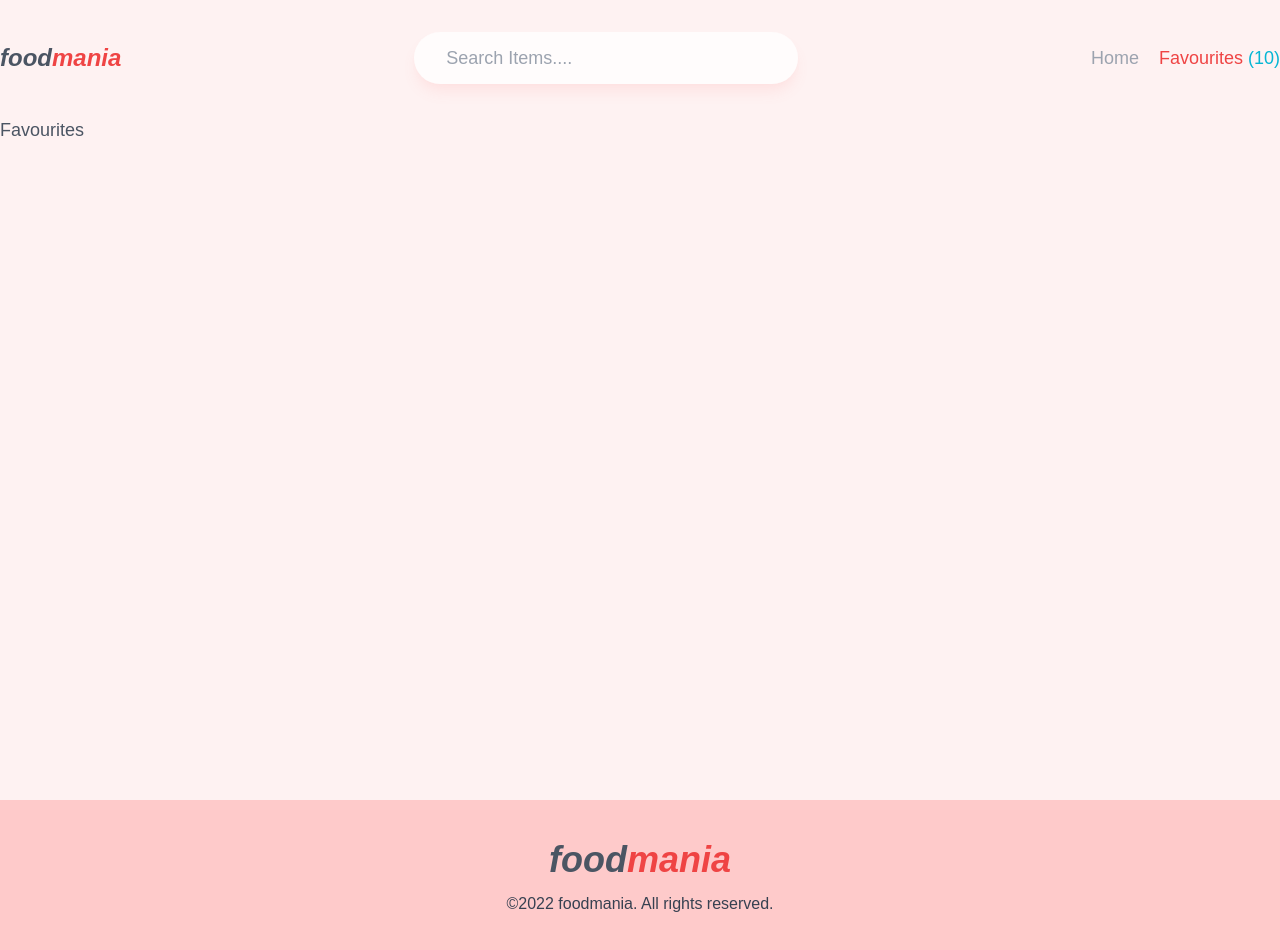
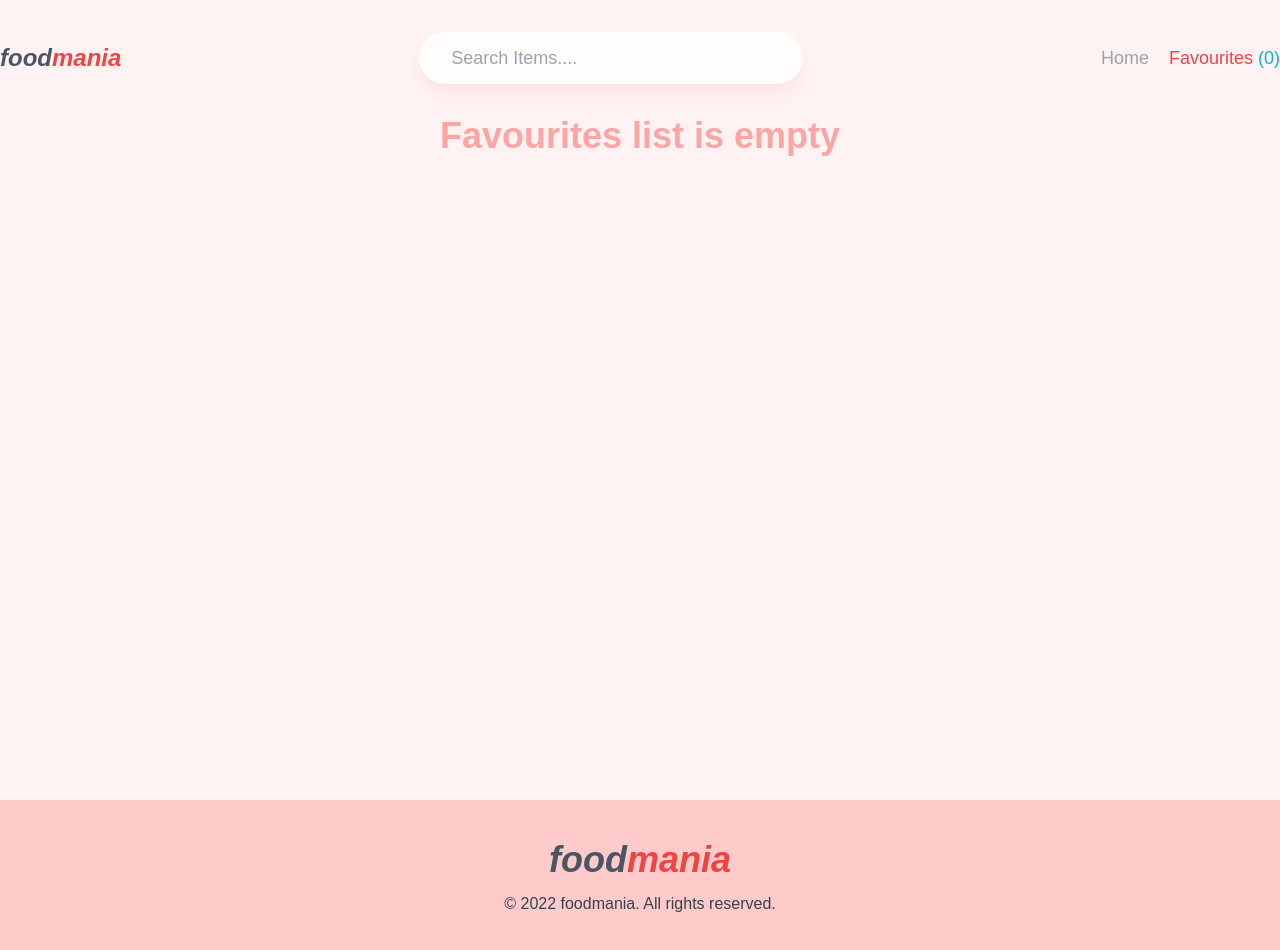
Before and after one commit to awesomedev82/foodmania-react, a React (Create React App) app: page /favourites in a window 1280 px wide. Shown: the top 950 px of the page. Built offline with nearby package versions, Linux system fonts and the light colour scheme.

Commit message:
add favourites item done

```diff
--- a/src/App.js
+++ b/src/App.js
@@ -1,4 +1,4 @@
-import { useRef, useState } from "react";
+import { useEffect, useRef, useState } from "react";
 import { Routes, Route, useNavigate } from "react-router-dom";
 import Favourites from "./components/Favourites";
 import Footer from "./components/Footer";
@@ -11,6 +11,10 @@ function App() {
   const [recipes, setRecipes] = useState([]);
   const [error, setError] = useState("");
   const [loading, setLoading] = useState(false);
+  const [saveItem, setsaveItem] = useState(() => {
+    const localData = localStorage.getItem("recipeData");
+    return localData ? JSON.parse(localData) : [];
+  });
   const input = useRef(null);
   const navigate = useNavigate();
   const handleSearch = (e) => {
@@ -44,10 +48,35 @@ function App() {
       setError(err.message);
     }
   };
+
+  const checkLocalData = (data) => {
+    const localData = JSON.parse(localStorage.getItem("recipeData"));
+    const existingData = localData?.some((item) => item.id === data.id);
+
+    if (!existingData) {
+      setsaveItem([...saveItem, data]);
+    } else {
+      const filterData = localData.filter((item) => item.id !== data.id);
+      setsaveItem(filterData);
+    }
+  };
+
+  const handleFavourites = (id) => {
+    fetch(`https://forkify-api.herokuapp.com/api/v2/recipes/${id}`)
+      .then((res) => res.json())
+      .then((data) => checkLocalData(data.data.recipe));
+
+    navigate("/favourites");
+  };
+
+  useEffect(() => {
+    localStorage.setItem("recipeData", JSON.stringify(saveItem));
+  }, [saveItem]);
   return (
     <>
       <div className="app min-h-screen bg-red-50 text-gray-600 text-lg">
         <Navbar
+          saveItem={saveItem}
           searchItem={searchItem}
           setSeachItem={setSeachItem}
           input={input}
@@ -66,8 +95,19 @@ function App() {
             }
           />
 
-          <Route path="/favourites" element={<Favourites />} />
-          <Route path="/recipe-item/:id" element={<RecipeItem />} />
+          <Route
+            path="/favourites"
+            element={<Favourites saveItem={saveItem} />}
+          />
+          <Route
+            path="/recipe-item/:id"
+            element={
+              <RecipeItem
+                handleFavourites={handleFavourites}
+                saveItem={saveItem}
+              />
+            }
+          />
         </Routes>
       </div>
 
--- a/src/components/Favourites.js
+++ b/src/components/Favourites.js
@@ -1,5 +1,20 @@
-const Favourites = () => {
-  return <div>Favourites</div>;
+import Recipe from "./Recipe";
+
+const Favourites = ({ saveItem }) => {
+  return (
+    <div className="favourites">
+      {saveItem.length === 0 && (
+        <p className="lg:text-4xl text-xl text-center text-red-300 font-semibold">
+          Favourites list is empty
+        </p>
+      )}
+      <div className="favourite container mx-auto py-5 flex flex-wrap justify-center gap-5">
+        {saveItem.map((recipe) => (
+          <Recipe key={recipe.id} recipe={recipe} />
+        ))}
+      </div>
+    </div>
+  );
 };
 
 export default Favourites;
--- a/src/components/Footer.js
+++ b/src/components/Footer.js
@@ -5,7 +5,7 @@ const Footer = () => {
         Food<span className=" text-red-500 ">Mania</span>
       </h2>
       <p className="text-gray-700">
-        &copy;2022 foodmania. All rights reserved.
+        &copy; 2022 foodmania. All rights reserved.
       </p>
     </footer>
   );
--- a/src/components/Navbar.js
+++ b/src/components/Navbar.js
@@ -1,6 +1,12 @@
 import { NavLink } from "react-router-dom";
 
-const Navbar = ({ handleSearch, searchItem, setSeachItem, input }) => {
+const Navbar = ({
+  handleSearch,
+  searchItem,
+  setSeachItem,
+  input,
+  saveItem,
+}) => {
   const navActive = ({ isActive }) => {
     return {
       color: isActive ? "#ef4444" : null,
@@ -40,7 +46,8 @@ const Navbar = ({ handleSearch, searchItem, setSeachItem, input }) => {
             style={navActive}
             className=" text-gray-400 hover:text-gray-600 duration-300  "
           >
-            Favourites <span className="text-cyan-500">(10)</span>
+            Favourites{" "}
+            <span className="text-cyan-500">({saveItem.length})</span>
           </NavLink>
         </li>
       </ul>
--- a/src/components/RecipeItem.js
+++ b/src/components/RecipeItem.js
@@ -1,7 +1,9 @@
+import { useEffect, useState } from "react";
 import { useParams } from "react-router-dom";
 import { useDataFetch } from "../hook/useDataFetch";
 
-const RecipeItem = () => {
+const RecipeItem = ({ handleFavourites, saveItem }) => {
+  const [itemSaveStatus, setItemSaveStatus] = useState(null);
   const { id } = useParams();
 
   const { data, loading, error } = useDataFetch(id);
@@ -22,6 +24,10 @@ const RecipeItem = () => {
       return hours + min;
     }
   };
+  useEffect(() => {
+    if (!data) return null;
+    setItemSaveStatus(saveItem.some((item) => item.id === data.id));
+  }, [data]);
   return (
     <>
       {loading && data ? (
@@ -66,7 +72,7 @@ const RecipeItem = () => {
               <div className="serving_cooking-time flex gap-5 uppercase tracking-widest font-semibold text-rose-300">
                 <div className="servings">Servings: {data.servings} people</div>
                 <div className="cooking-time">
-                  Cooking Time:{" "}
+                  Cooking Time:
                   {data?.cooking_time < 60
                     ? String(data.cooking_time) + "min"
                     : durationCalc(data?.cooking_time / 60)}
@@ -74,13 +80,22 @@ const RecipeItem = () => {
               </div>
 
               <div className="btns flex gap-5">
-                <button className="text-red-50 p-3 px-8 rounded-lg text-sm uppercase font-medium tracking-wider mt-2 bg-gradient-to-br from-rose-400 to-rose-500  inline-block  shadow-md  shadow-rose-200 hover:shadow-lg hover:shadow-rose-300">
-                  + save as favourites
+                <button
+                  onClick={() => handleFavourites(data?.id)}
+                  className={`text-red-50 p-3 px-8 rounded-lg text-xs uppercase font-medium tracking-wider mt-2 bg-gradient-to-br ${
+                    itemSaveStatus
+                      ? "from-rose-400 to-rose-500  inline-block  shadow-md  shadow-rose-200 hover:shadow-lg hover:shadow-rose-300"
+                      : "from-cyan-400 to-cyan-500  inline-block  shadow-md  shadow-cyan-200 hover:shadow-lg hover:shadow-cyan-300"
+                  }`}
+                >
+                  {itemSaveStatus
+                    ? "- Remove from favourites"
+                    : "+ Save as favourite"}
                 </button>
-                <button className="text-red-50 p-3 px-8 rounded-lg text-sm uppercase font-medium tracking-wider mt-2 bg-gradient-to-br from-orange-400 to-orange-500  inline-block  shadow-md  shadow-orange-200 hover:shadow-lg hover:shadow-orange-300">
+                <button className="text-red-50 p-3 px-8 rounded-lg text-xs uppercase font-medium tracking-wider mt-2 bg-gradient-to-br from-orange-400 to-orange-500  inline-block  shadow-md  shadow-orange-200 hover:shadow-lg hover:shadow-orange-300">
                   Get Directions
                 </button>
-                <button className="text-red-50 p-3 px-8 rounded-lg text-sm uppercase font-medium tracking-wider mt-2 bg-gradient-to-br from-red-400 to-red-500  inline-block  shadow-md  shadow-red-200 hover:shadow-lg hover:shadow-red-300">
+                <button className="text-red-50 p-3 px-8 rounded-lg text-xs uppercase font-medium tracking-wider mt-2 bg-gradient-to-br from-red-400 to-red-500  inline-block  shadow-md  shadow-red-200 hover:shadow-lg hover:shadow-red-300">
                   Go Home
                 </button>
               </div>
```
